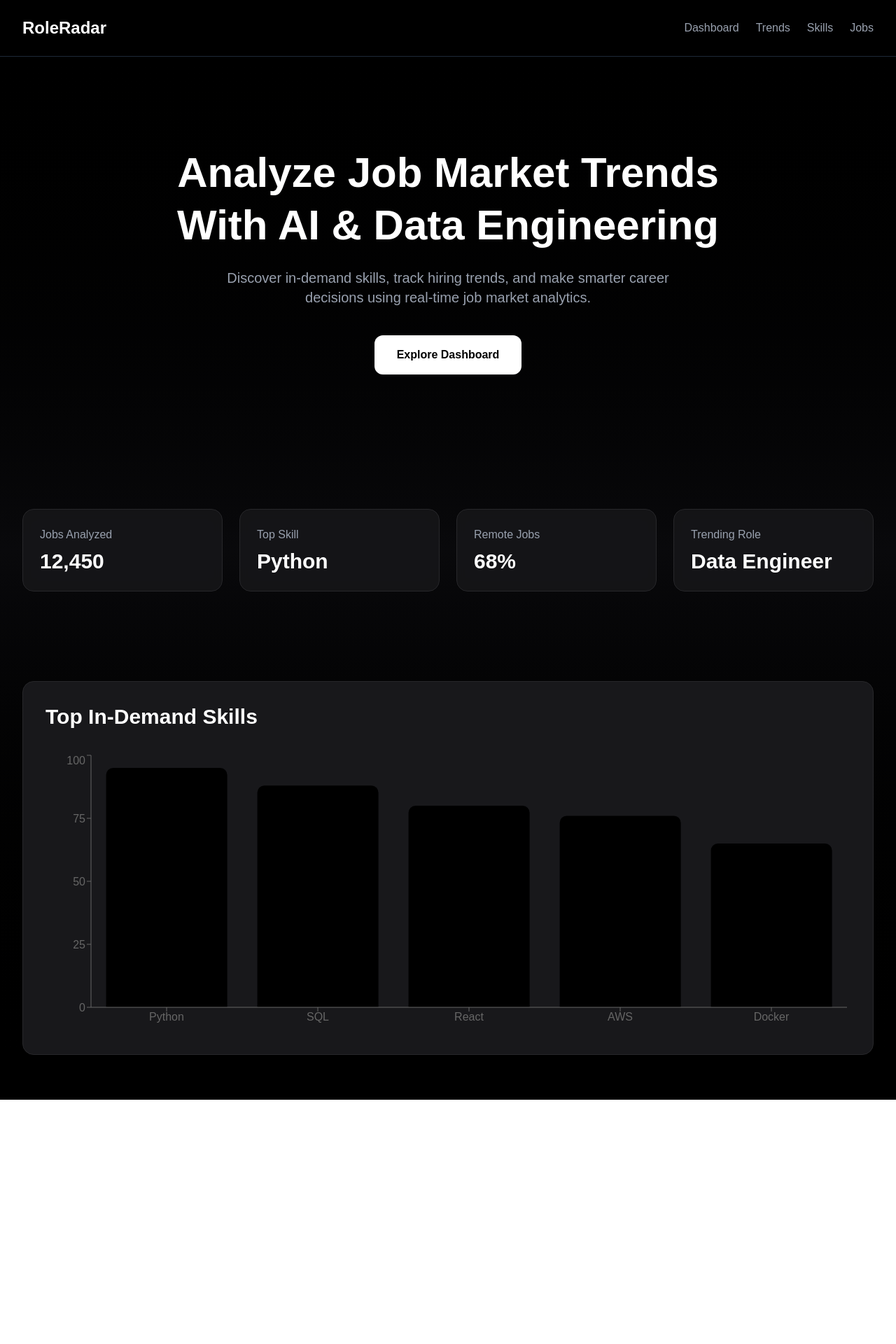
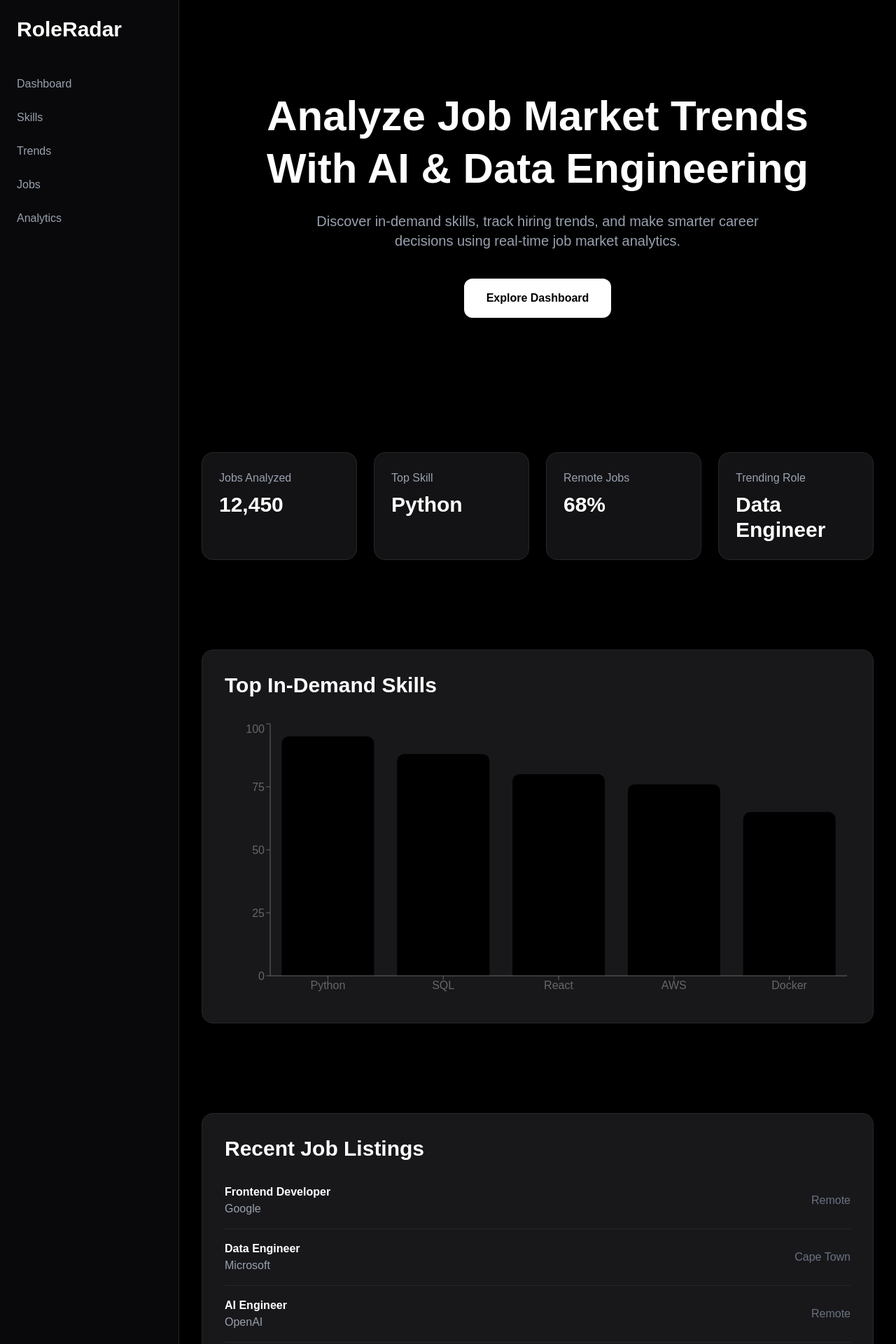
Before and after one commit to sean-techie/RoleRadar, a Next.js app in the folder frontend/: page / in a window 1280 px wide. Shown: the top 1920 px of the page at 70% size. Before the commit the page ends 1571 px from the top, so only its background shows below. Built offline with nearby package versions, Linux system fonts and the light colour scheme.

Commit message:
Add dashboard sidebar and recent jobs section

```diff
--- a/frontend/src/app/page.tsx
+++ b/frontend/src/app/page.tsx
@@ -1,15 +1,20 @@
-import Navbar from "@/components/Navbar";
+import Sidebar from "@/components/Sidebar";
 import Hero from "@/components/Hero";
 import StatsCards from "@/components/StatsCards";
 import SkillsChart from "@/components/SkillsChart";
+import RecentJobs from "@/components/RecentJobs";
 
 export default function Home() {
   return (
-    <main className="min-h-screen bg-gradient-to-b from-black via-zinc-950 to-black">
-      <Navbar />
-      <Hero />
-      <StatsCards />
-      <SkillsChart />
+    <main className="flex bg-black text-white">
+      <Sidebar />
+
+      <div className="flex-1">
+        <Hero />
+        <StatsCards />
+        <SkillsChart />
+        <RecentJobs />
+      </div>
     </main>
   );
 }
--- /dev/null
+++ b/frontend/src/components/RecentJobs.tsx
@@ -0,0 +1,57 @@
+const jobs = [
+  {
+    role: "Frontend Developer",
+    company: "Google",
+    location: "Remote",
+  },
+  {
+    role: "Data Engineer",
+    company: "Microsoft",
+    location: "Cape Town",
+  },
+  {
+    role: "AI Engineer",
+    company: "OpenAI",
+    location: "Remote",
+  },
+  {
+    role: "Backend Developer",
+    company: "Amazon",
+    location: "Johannesburg",
+  },
+];
+
+export default function RecentJobs() {
+  return (
+    <section className="px-8 py-16">
+      <div className="bg-zinc-900 border border-zinc-800 rounded-2xl p-8">
+        <h2 className="text-3xl font-bold text-white mb-8">
+          Recent Job Listings
+        </h2>
+
+        <div className="space-y-4">
+          {jobs.map((job, index) => (
+            <div
+              key={index}
+              className="flex items-center justify-between border-b border-zinc-800 pb-4"
+            >
+              <div>
+                <h3 className="text-white font-semibold">
+                  {job.role}
+                </h3>
+
+                <p className="text-gray-400">
+                  {job.company}
+                </p>
+              </div>
+
+              <p className="text-gray-500">
+                {job.location}
+              </p>
+            </div>
+          ))}
+        </div>
+      </div>
+    </section>
+  );
+}
--- a/frontend/src/components/Sidebar.tsx
+++ b/frontend/src/components/Sidebar.tsx
@@ -1,27 +1,31 @@
 export default function Sidebar() {
   return (
-    <aside className="w-64 bg-zinc-950 border-r border-gray-800 min-h-screen p-6">
-      <h2 className="text-white text-xl font-semibold mb-8">
-        Analytics
-      </h2>
+    <aside className="w-64 min-h-screen bg-zinc-950 border-r border-zinc-800 p-6 hidden lg:block">
+      <h1 className="text-3xl font-bold text-white mb-12">
+        RoleRadar
+      </h1>
 
-      <div className="flex flex-col gap-4 text-gray-400">
-        <button className="text-left hover:text-white">
-          Overview
-        </button>
+      <nav className="flex flex-col gap-6 text-gray-400">
+        <a href="#" className="hover:text-white transition">
+          Dashboard
+        </a>
 
-        <button className="text-left hover:text-white">
-          Top Skills
-        </button>
+        <a href="#" className="hover:text-white transition">
+          Skills
+        </a>
 
-        <button className="text-left hover:text-white">
-          Locations
-        </button>
+        <a href="#" className="hover:text-white transition">
+          Trends
+        </a>
 
-        <button className="text-left hover:text-white">
-          Salaries
-        </button>
-      </div>
+        <a href="#" className="hover:text-white transition">
+          Jobs
+        </a>
+
+        <a href="#" className="hover:text-white transition">
+          Analytics
+        </a>
+      </nav>
     </aside>
   );
 }
```
